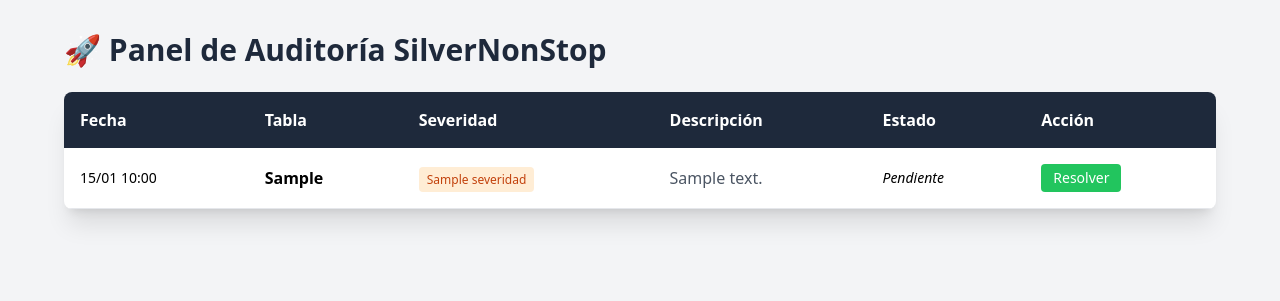
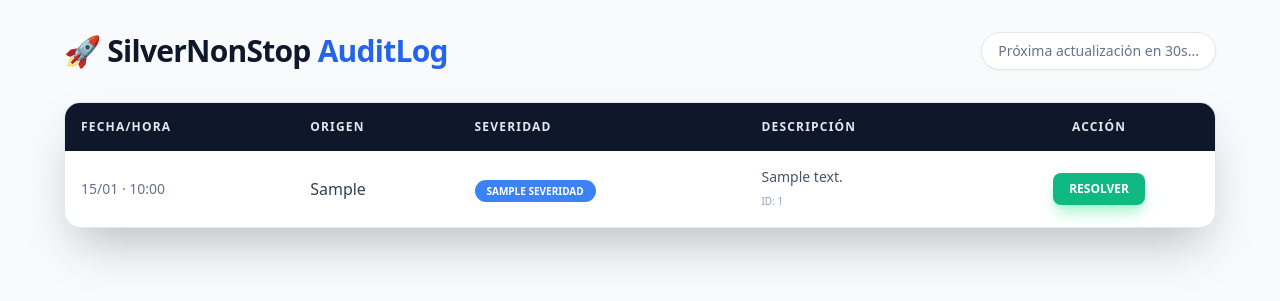
Before and after one commit to eescobarpe/backend-python, a FastAPI app: template templates/dashboard.html in a window 1280 px wide. Shown: the top 301 px of the page. Run offline with FastAPI, Linux system fonts and the light colour scheme; the template is opened without the code that fills it: most values are stand-ins (such as "Sample title", 1, 10 or a date in 2020); some libraries are stand-ins or nearby versions.

Commit message:
Revamp dashboard layout and styles
Updated the dashboard HTML to enhance styling and functionality.

```diff
--- a/templates/dashboard.html
+++ b/templates/dashboard.html
@@ -2,44 +2,52 @@
 <html lang="es">
 <head>
     <meta charset="UTF-8">
-    <title>SilverNonStop - Auditoría</title>
+    <meta http-equiv="refresh" content="30"> <title>SilverNonStop - Auditoría Pro</title>
     <script src="https://cdn.tailwindcss.com"></script>
 </head>
-<body class="bg-gray-100 p-8">
+<body class="bg-slate-50 p-4 md:p-8">
     <div class="max-w-6xl mx-auto">
-        <h1 class="text-3xl font-bold mb-6 text-slate-800">🚀 Panel de Auditoría SilverNonStop</h1>
+        <div class="flex justify-between items-center mb-8">
+            <h1 class="text-3xl font-extrabold text-slate-900 tracking-tight">🚀 SilverNonStop <span class="text-blue-600">AuditLog</span></h1>
+            <div class="text-sm text-slate-500 bg-white px-4 py-2 rounded-full shadow-sm border">
+                Próxima actualización en 30s...
+            </div>
+        </div>
 
-        <div class="bg-white shadow-xl rounded-lg overflow-hidden">
+        <div class="bg-white shadow-2xl rounded-2xl overflow-hidden border border-slate-200">
             <table class="w-full text-left border-collapse">
-                <thead class="bg-slate-800 text-white">
-                    <tr>
-                        <th class="p-4">Fecha</th>
-                        <th class="p-4">Tabla</th>
-                        <th class="p-4">Severidad</th>
-                        <th class="p-4">Descripción</th>
-                        <th class="p-4">Estado</th>
-                        <th class="p-4">Acción</th>
+                <thead>
+                    <tr class="bg-slate-900 text-slate-200 uppercase text-xs tracking-widest">
+                        <th class="p-4 font-semibold">Fecha/Hora</th>
+                        <th class="p-4 font-semibold">Origen</th>
+                        <th class="p-4 font-semibold">Severidad</th>
+                        <th class="p-4 font-semibold">Descripción</th>
+                        <th class="p-4 font-semibold text-center">Acción</th>
                     </tr>
                 </thead>
-                <tbody>
+                <tbody class="divide-y divide-slate-100">
                     {% for log in logs %}
-                    <tr class="border-b hover:bg-gray-50">
-                        <td class="p-4 text-sm">{{ log.timestamp.strftime('%d/%m %H:%M') }}</td>
-                        <td class="p-4 font-semibold">{{ log.tabla_origen }}</td>
+                    <tr class="hover:bg-slate-50 transition-colors {{ 'bg-red-50/30' if log.severidad == 'CRITICA' and log.estado_resolucion == 'Pendiente' }}">
+                        <td class="p-4 text-sm text-slate-500">{{ log.timestamp.strftime('%d/%m · %H:%M') }}</td>
+                        <td class="p-4 font-medium text-slate-700">{{ log.tabla_origen }}</td>
                         <td class="p-4">
-                            <span class="px-2 py-1 rounded text-xs {{ 'bg-red-100 text-red-700' if log.severidad == 'CRÍTICO' else 'bg-orange-100 text-orange-700' }}">
+                            <span class="px-3 py-1 rounded-full text-[10px] font-bold uppercase {{ 'bg-red-500 text-white' if log.severidad == 'CRITICA' else 'bg-amber-500 text-white' if log.severidad == 'MEDIA' else 'bg-blue-500 text-white' }}">
                                 {{ log.severidad }}
                             </span>
                         </td>
-                        <td class="p-4 text-gray-600">{{ log.descripcion }}</td>
-                        <td class="p-4 italic text-sm">{{ log.estado_resolucion }}</td>
-                        <td class="p-4">
+                        <td class="p-4 text-slate-600 text-sm">
+                            <div class="font-medium">{{ log.descripcion }}</div>
+                            <div class="text-[10px] text-slate-400 mt-1">ID: {{ log.record_id }}</div>
+                        </td>
+                        <td class="p-4 text-center">
                             {% if log.estado_resolucion == 'Pendiente' %}
-                            <button onclick="resolver({{ log.id }})" class="bg-green-500 hover:bg-green-600 text-white px-3 py-1 rounded text-sm transition">
-                                Resolver
+                            <button onclick="resolver({{ log.id }})" class="bg-emerald-500 hover:bg-emerald-600 text-white font-bold py-2 px-4 rounded-lg text-xs shadow-lg shadow-emerald-200 transition-all active:scale-95">
+                                RESOLVER
                             </button>
                             {% else %}
-                            <span class="text-green-600">✅</span>
+                            <span class="flex items-center justify-center text-emerald-600 font-bold text-xs bg-emerald-50 px-2 py-1 rounded border border-emerald-100">
+                                ✅ RESUELTO
+                            </span>
                             {% endif %}
                         </td>
                     </tr>
@@ -51,8 +59,9 @@
 
     <script>
         async function resolver(id) {
+            if(!confirm("¿Confirmas que el error ha sido subsanado en Airtable?")) return;
             const res = await fetch(`/resolver-evento/${id}`, { method: 'POST' });
-            if (res.ok) location.reload(); // Recarga la página para ver el cambio
+            if (res.ok) location.reload();
         }
     </script>
 </body>
```
